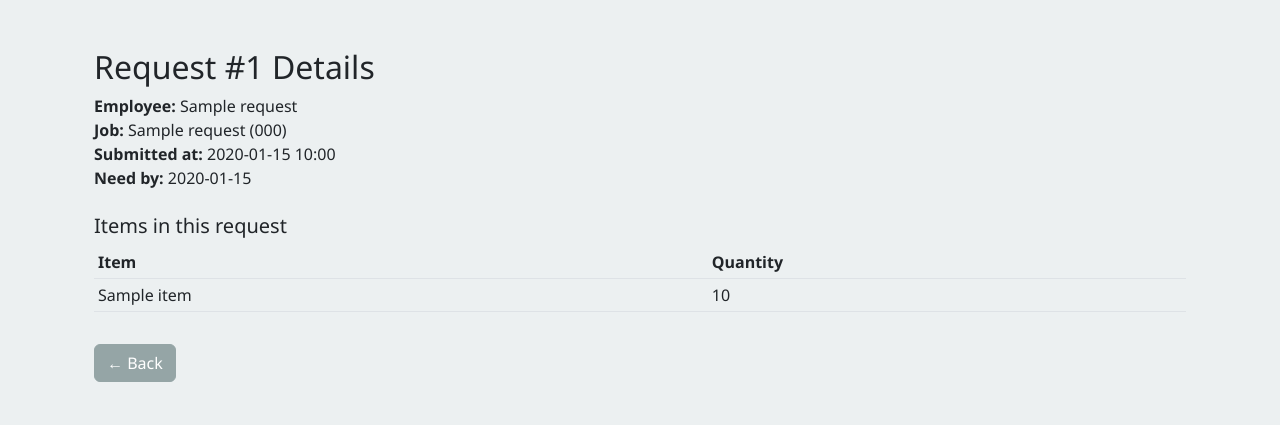
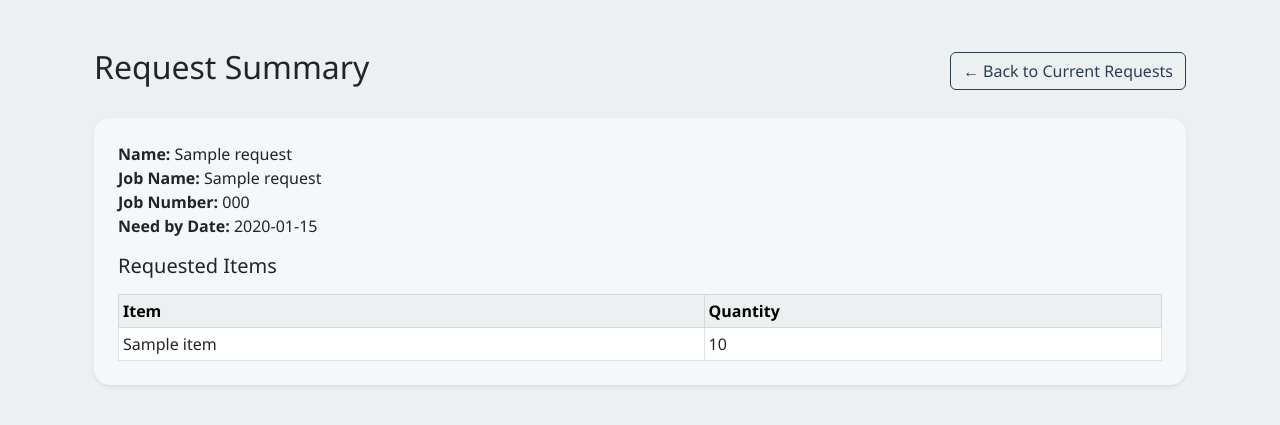
Before and after one commit to ColtonBaum/THE-REQuest-form, a Flask app: page /admin/requests/1 in a window 1280 px wide. Shown: the part 72-497 px from the top of the page. Run offline with Flask 3, Linux system fonts and the light colour scheme; tables that the repository leaves empty hold one stand-in row (values such as "Sample post"); some libraries are stand-ins or nearby versions.

Commit message:
Update: Redesigned Request_detail.html with memo-style layout and back button

```diff
--- a/templates/admin/Request_detail.html
+++ b/templates/admin/Request_detail.html
@@ -4,25 +4,34 @@
 
 {% block admin_content %}
 <div class="container py-4">
-  <h3>Request #{{ req.id }} Details</h3>
+  <div class="d-flex justify-content-between align-items-center mb-4">
+    <h3 class="text-dark-blue">Request Summary</h3>
+    <a href="{{ url_for('admin.list_requests') }}" class="btn btn-outline-primary">
+      ← Back to Current Requests
+    </a>
+  </div>
 
-  <p>
-    <strong>Employee:</strong> {{ req.employee_name }}<br>
-    <strong>Job:</strong>
+  <div class="card shadow-sm p-4 mb-4" style="background-color: #f5f8fa;">
+    <div class="mb-3">
+      <strong>Name:</strong> {{ req.employee_name }}<br>
+      <strong>Job Name:</strong>
       {% if req.job %}
-      <a href="{{ url_for('admin.job_detail', job_id=req.job.id) }}">
-        {{ req.job.name }} ({{ req.job.number }})
-      </a>
+        {{ req.job.name }}
       {% else %}
-      {{ req.job_name }} ({{ req.job_number }})
+        {{ req.job_name }}
       {% endif %}<br>
-    <strong>Submitted at:</strong> {{ req.submitted_at.strftime("%Y-%m-%d %H:%M") }}<br>
-    <strong>Need by:</strong> {{ req.need_by_date }}
-  </p>
+      <strong>Job Number:</strong>
+      {% if req.job %}
+        {{ req.job.number }}
+      {% else %}
+        {{ req.job_number }}
+      {% endif %}<br>
+      <strong>Need by Date:</strong> {{ req.need_by_date }}
+    </div>
 
-  <h5 class="mt-4">Items in this request</h5>
-  <table class="table table-sm">
-    <thead>
+    <h5 class="mb-3">Requested Items</h5>
+    <table class="table table-bordered table-sm mb-0" style="background-color: #ffffff;">
+      <thead class="table-light">
         <tr>
           <th>Item</th>
           <th>Quantity</th>
@@ -37,10 +46,6 @@
         {% endfor %}
       </tbody>
     </table>
-
-  <a href="{{ request.referrer or url_for('admin.jobs_list') }}"
-     class="btn btn-secondary mt-3">
-    ← Back
-  </a>
+  </div>
 </div>
 {% endblock %}
```
Lines whose indentation alone changed are shown as unchanged.
